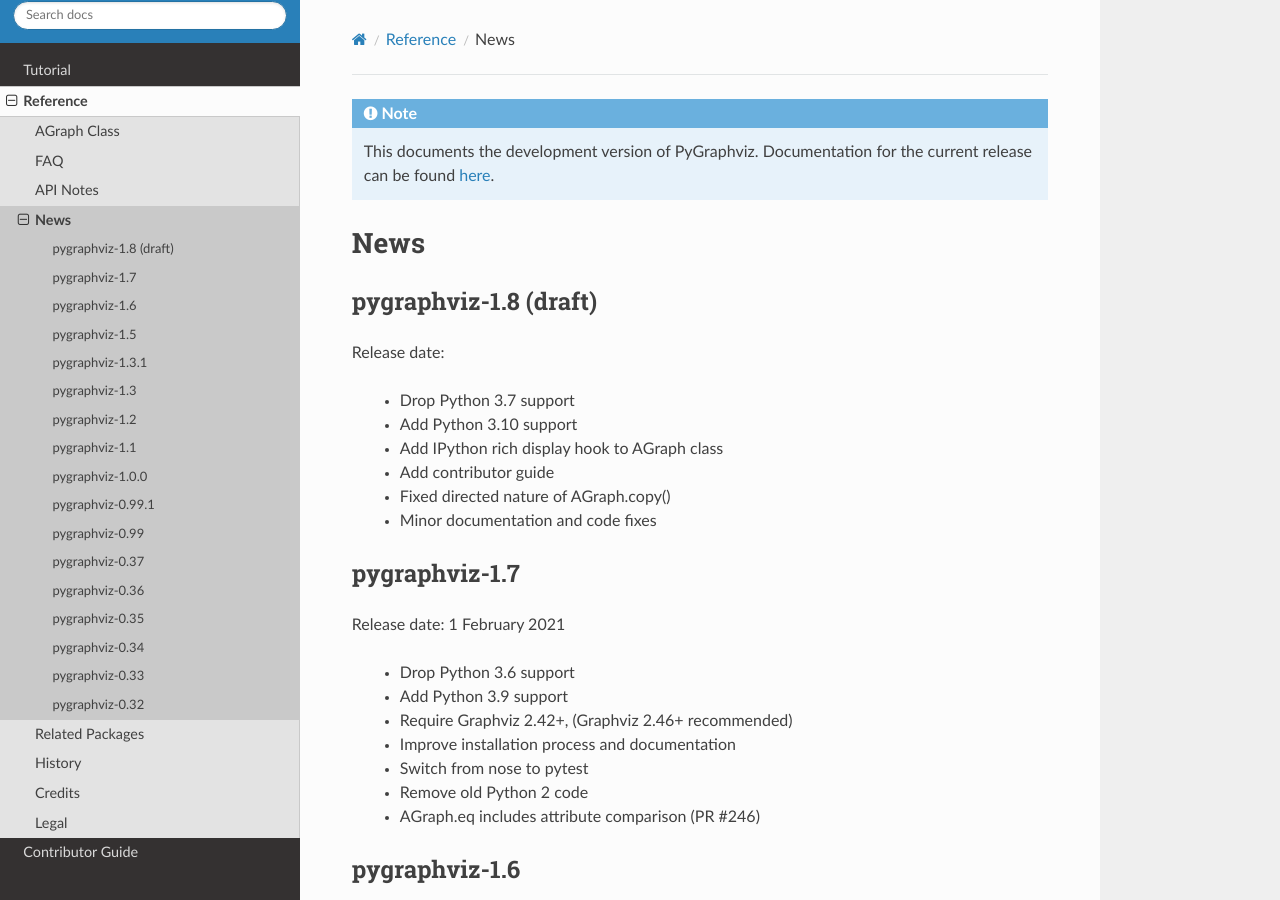
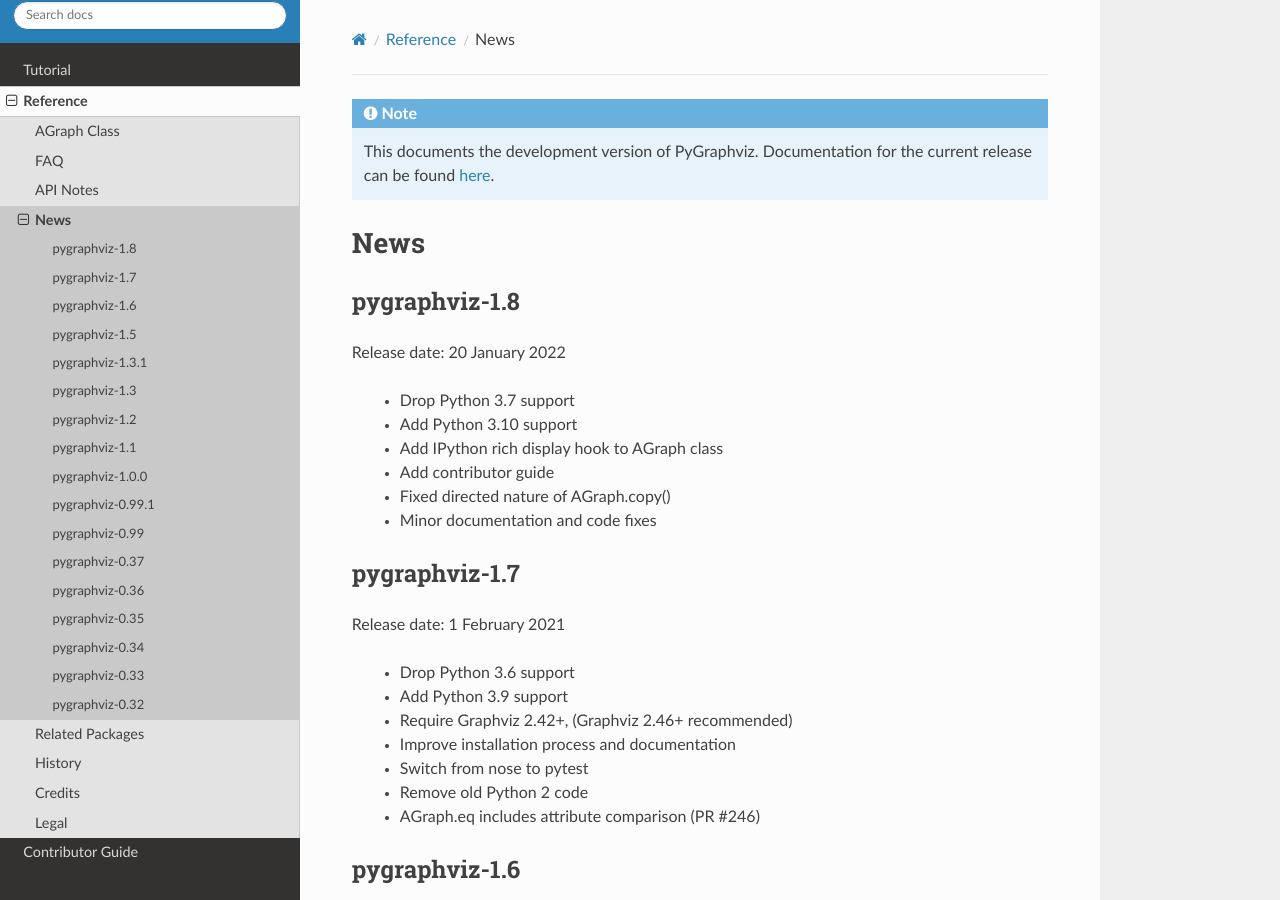
Before and after one commit to pygraphviz/pygraphviz, a Sphinx documentation site: the page built from doc/source/reference/news.rst, in a window 1280 px wide and 900 px high. Built offline with Sphinx 7.4.7 and the Read the Docs theme 2.0.0, drawn with Linux system fonts in a browser that asks for light colours; formulas are drawn with MathJax 3; pages that are not in the unit, such as notebooks, are missing from menus.

Commit message:
Designate 1.8 release

```diff
--- a/doc/source/reference/news.rst
+++ b/doc/source/reference/news.rst
@@ -3,10 +3,10 @@
 News
 ====
 
-pygraphviz-1.8 (draft)
-----------------------
+pygraphviz-1.8
+--------------
 
-Release date:
+Release date: 20 January 2022
 
  - Drop Python 3.7 support
  - Add Python 3.10 support
--- a/pygraphviz/__init__.py
+++ b/pygraphviz/__init__.py
@@ -19,7 +19,7 @@ if sys.version_info >= (3, 8, 0) and sys.platform == "win32":
             os.add_dll_directory(path)
 
 
-__version__ = "1.8rc2.dev0"
+__version__ = "1.8"
 
 from .agraph import AGraph, Node, Edge, Attribute, ItemAttribute, DotError
 
```
